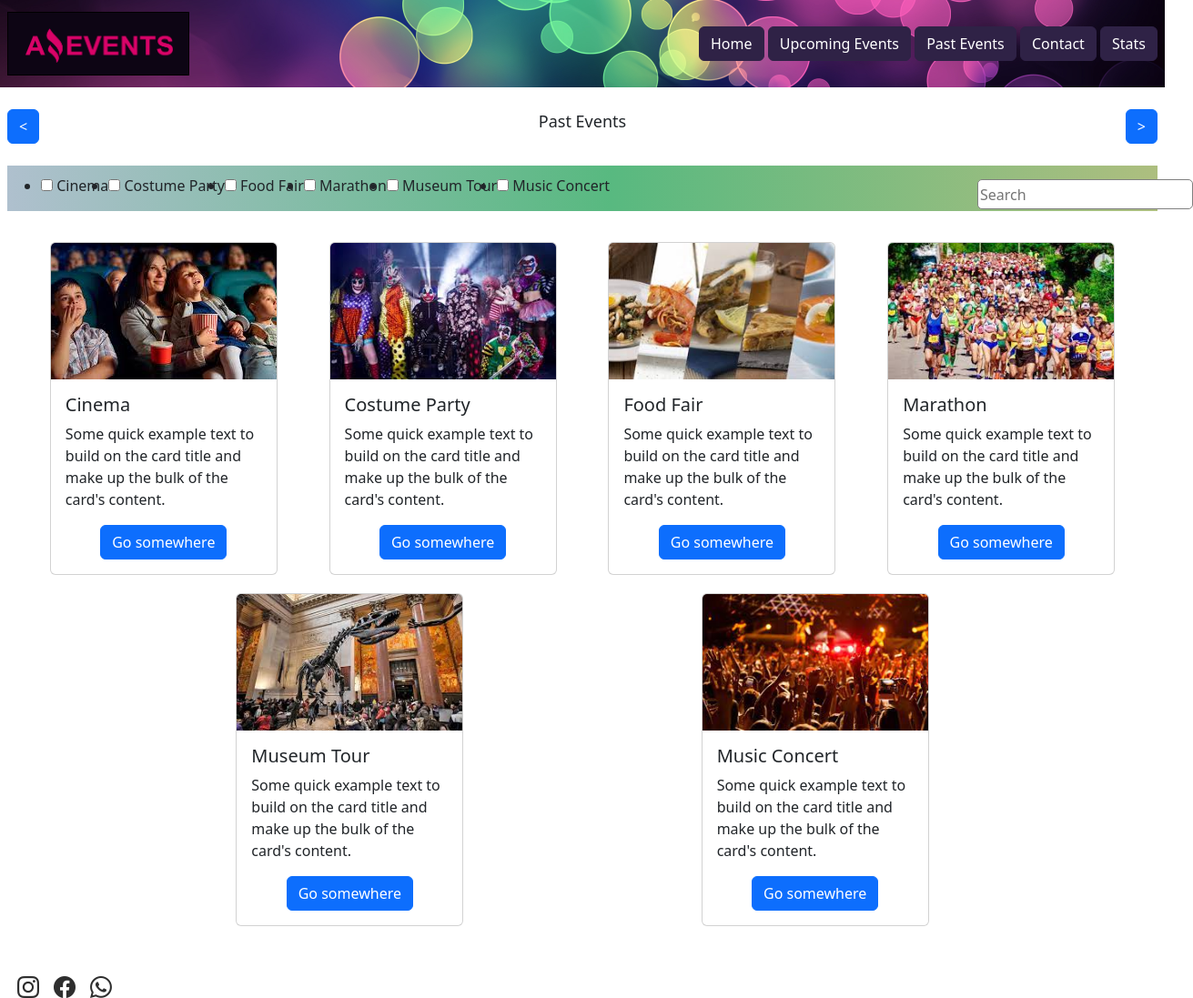
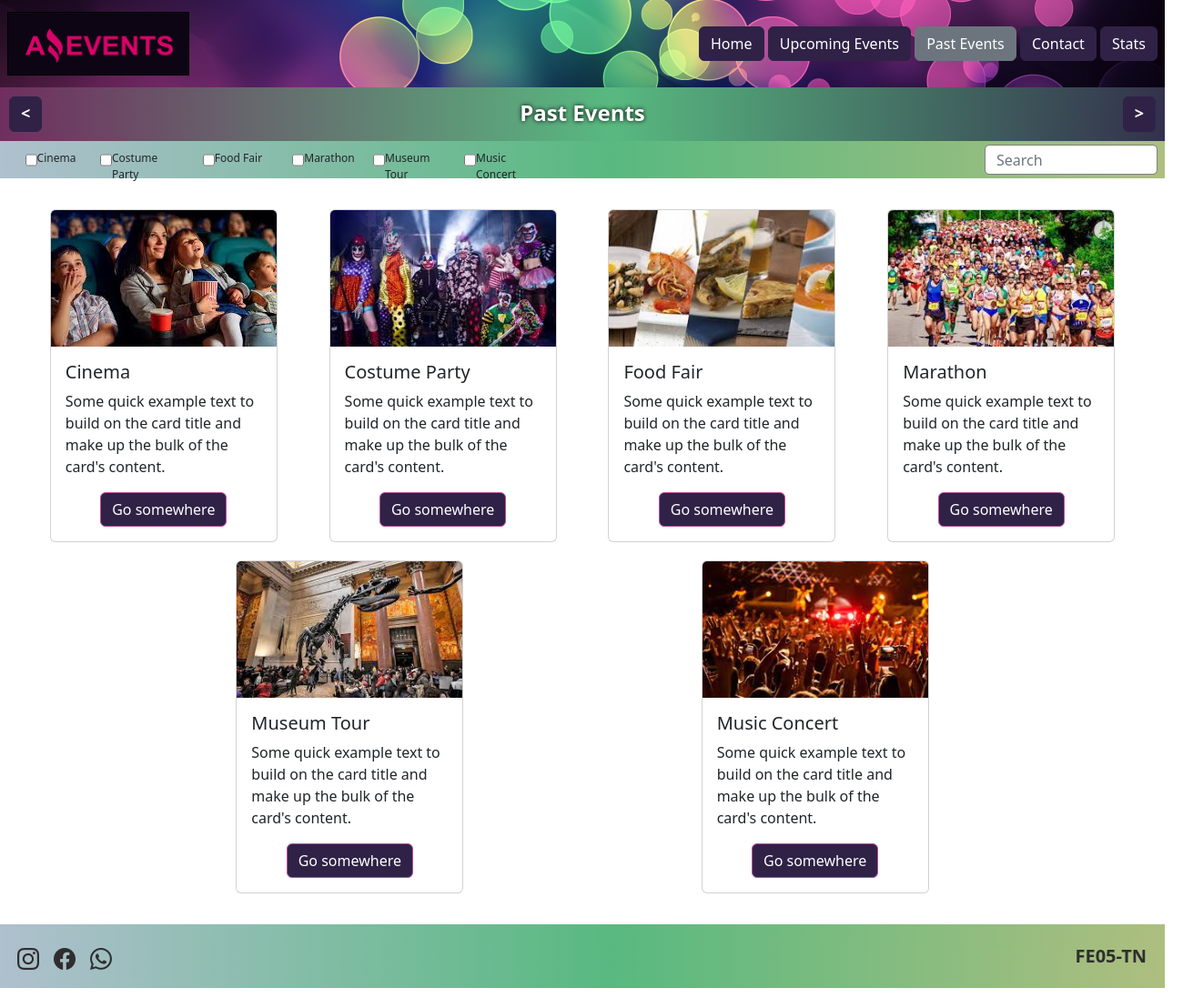
Before and after one commit to Weber76/AP-MH-AmazingEvents, a plain HTML site: page past.html in a window 1280 px wide. Shown: the whole page at 91% size, 1311 px wide, since content can reach past the window. Drawn offline with nearby package versions, Linux system fonts and the light colour scheme.

Commit message:
Cambió Slide-check por Button-check en los filtros de búsqueda. index.html con el nuevo estilo.

```diff
--- a/css/style.css
+++ b/css/style.css
@@ -121,8 +121,8 @@ header {
 .searching {
   display: flex;
   justify-content: space-between;
-  padding: 10px 5px 0px 5px;
-  flex: auto;
+  align-items: center;
+  padding: 4px 5px;
   background-image: radial-gradient(
     circle at 105% 68.3%,
     #b7bf7f 0%,
@@ -137,60 +137,32 @@ header {
   display: flex;
   flex-wrap: wrap;
   padding-left: 0px;
-  margin-bottom: 5px;
+  margin: 0;
   list-style-type: none;
 }
 
 .check-slide {
   display: flex;
   flex-wrap: nowrap;
-  height: 34px;
-  width: 200px;
+  height: 22px;
+  width: 100px;
   padding: 0px 4px 0px 5px;
-  margin: 5px 5px;
-  border: 1px solid gray;
-  border-radius: 5px;
+  margin: 5px 0px;
 }
 
 .check-slide label {
   display: flex;
-  align-items: center;
+  justify-content: center;
   width: 100%;
+  font-size: 12px;
+  padding: 0px 0px 0px 0px;
 }
 
 .label-chk {
-  min-width: 32px;
-  height: 18px;
-  margin-right: 8px;
-  background: #979797;
-  border-radius: 100px;
-  cursor: pointer;
+  display: block;
   position: relative;
-  transition: 1s;
-}
-
-.label-chk::after {
-  content: "";
-  width: 13px;
-  height: 13px;
-  background: #eee;
-  border-radius: 100px;
-  position: absolute;
-  top: 2px;
-  left: 3px;
-  transition: 0.1s;
-}
-
-.slide-chk:checked + .label-chk::after {
-  left: 15px;
-}
-
-.slide-chk:checked + .label-chk {
-  background: #448f63;
-}
-
-.slide-chk {
-  display: none;
+  top: -4px;
+  left: -10px;
 }
 
 /* Buscador */
@@ -198,7 +170,6 @@ header {
 .text-search {
   flex-shrink: 0;
   width: 190px;
-  margin-top: 5px;
   margin-right: 3px;
 }
 
@@ -434,7 +405,7 @@ tbody.statistics-body td {
 
   .cat-ul {
     display: flex;
-    flex-direction: column;
+    justify-content: space-around;
     flex-wrap: wrap;
     padding-left: 0px;
     list-style-type: none;
@@ -443,7 +414,7 @@ tbody.statistics-body td {
   .text-search {
     display: flex;
     flex-shrink: 0;
-    width: auto;
+    width: 100%;
   }
 
   .input-search {
@@ -452,6 +423,10 @@ tbody.statistics-body td {
   }
 
   .check-slide {
-    width: auto;
+    width: 98px;
+  }
+
+  .category {
+    width: 100%;
   }
 }
--- a/past.html
+++ b/past.html
@@ -1,30 +1,30 @@
 <!DOCTYPE html>
 <html lang="en">
   <head>
-    <meta charset="UTF-8">
-    <meta http-equiv="X-UA-Compatible" content="IE=edge">
-    <meta name="viewport" content="width=device-width, initial-scale=1.0">
+    <meta charset="UTF-8" />
+    <meta http-equiv="X-UA-Compatible" content="IE=edge" />
+    <meta name="viewport" content="width=device-width, initial-scale=1.0" />
     <link
       href="https://cdn.jsdelivr.net/npm/bootstrap@5.2.3/dist/css/bootstrap.min.css"
       rel="stylesheet"
       integrity="sha384-rbsA2VBKQhggwzxH7pPCaAqO46MgnOM80zW1RWuH61DGLwZJEdK2Kadq2F9CUG65"
       crossorigin="anonymous"
-   >
+    />
     <link
       rel="stylesheet"
       href="https://cdn.jsdelivr.net/npm/bootstrap-icons@1.10.3/font/bootstrap-icons.css"
-   >
-    <link rel="stylesheet" href="./css/style.css">
+    />
+    <link rel="stylesheet" href="./css/style.css" />
     <title>Past Events</title>
   </head>
-  <body>
+  <body class="container-body">
     <header class="align-items-center ps-2 pe-2">
       <aside class="aside-logo">
         <img
           class="img-logo"
           src="./img/logo_amazing_events.png"
-          alt="Logo MDHL"
-       >
+          alt="Logo Amazing Events"
+        />
       </aside>
       <nav class="nav-bar align-items-center">
         <ul class="nav-list">
@@ -34,7 +34,7 @@
           <li class="btn btn-primary navi-link">
             <a href="upcoming.html">Upcoming Events</a>
           </li>
-          <li class="btn btn-secondary navi-link visit">Past Events</li>
+          <li class="btn btn-secondary visit">Past Events</li>
           <li class="btn btn-primary navi-link">
             <a href="contact.html">Contact</a>
           </li>
@@ -45,63 +45,103 @@
       </nav>
       <nav class="nav-down">
         <button
-          class="nav-bar-button btn btn-primary dropdown-toggle bi bi-list"
+          class="nav-bar-button btn btn-primary dropdown-toggle bi bi-list navi-drop"
           type="button"
           data-bs-toggle="dropdown"
           aria-expanded="false"
         ></button>
-        <ul class="dropdown-menu">
+        <ul class="dropdown-menu down-list">
           <li>
-            <a class="dropdown-item" href="index.html">Home</a>
+            <a class="dropdown-item first-item" href="index.html">Home</a>
           </li>
           <li>
             <a class="dropdown-item" href="upcoming.html">Upcoming Events</a>
           </li>
-          <li><a class="dropdown-item visiting" href="#">Past Events</a></li>
+          <li><span class="dropdown-item visiting">Past Events</span></li>
           <li><a class="dropdown-item" href="contact.html">Contact</a></li>
           <li><a class="dropdown-item" href="stats.html">Stats</a></li>
         </ul>
       </nav>
     </header>
-    <aside class="d-flex justify-content-between mt-4 mb-4 ms-2 me-2">
+    <aside class="aside-hbar">
       <a href="upcoming.html" class="btn btn-primary">&lt;</a>
       <p class="navi-here">Past Events</p>
       <a href="contact.html" class="btn btn-primary">&gt;</a>
     </aside>
-    <main>
-      <form
-        class="d-flex justify-content-between mt-4 mb-4 ms-2 me-2 searching"
-      >
+    <main class="flex-grow-1">
+      <form class="searching">
         <fieldset class="category">
-          <ul class="d-flex flex-wrap">
-            <li>
-              <input type="checkbox" id="cinema" name="category_cinema">
-              <label for="cinema">Cinema</label>
+          <ul class="cat-ul">
+            <li class="check-slide">
+              <label for="cinema"
+                ><input
+                  class="slide-chk"
+                  type="checkbox"
+                  id="cinema"
+                  name="category_cinema"
+                /><span class="label-chk"></span>Cinema</label
+              >
             </li>
-            <li>
-              <input type="checkbox" id="costume" name="category_costume">
-              <label for="costume">Costume Party</label>
+            <li class="check-slide">
+              <label for="costume"
+                ><input
+                  class="slide-chk"
+                  type="checkbox"
+                  id="costume"
+                  name="category_costume"
+                /><span class="label-chk"></span>Costume Party</label
+              >
             </li>
-            <li>
-              <input type="checkbox" id="food" name="category_food">
-              <label for="food">Food Fair</label>
+            <li class="check-slide">
+              <label for="food"
+                ><input
+                  class="slide-chk"
+                  type="checkbox"
+                  id="food"
+                  name="category_food"
+                /><span class="label-chk"></span>Food Fair</label
+              >
             </li>
-            <li>
-              <input type="checkbox" id="marathon" name="category_marathon">
-              <label for="marathon">Marathon</label>
+            <li class="check-slide">
+              <label for="marathon"
+                ><input
+                  class="slide-chk"
+                  type="checkbox"
+                  id="marathon"
+                  name="category_marathon"
+                /><span class="label-chk"></span>Marathon</label
+              >
             </li>
-            <li>
-              <input type="checkbox" id="museum" name="category_museum">
-              <label for="museum">Museum Tour</label>
+            <li class="check-slide">
+              <label for="museum"
+                ><input
+                  class="slide-chk"
+                  type="checkbox"
+                  id="museum"
+                  name="category_museum"
+                /><span class="label-chk"></span>Museum Tour</label
+              >
             </li>
-            <li>
-              <input type="checkbox" id="music" name="category_music">
-              <label for="music">Music Concert</label>
+            <li class="check-slide">
+              <label for="music">
+                <input
+                  class="slide-chk"
+                  type="checkbox"
+                  id="music"
+                  name="category_music"
+                />
+                <span class="label-chk"></span>Music Concert</label
+              >
             </li>
           </ul>
         </fieldset>
         <fieldset class="text-search">
-          <input class="input-search" type="search" placeholder="Search">
+          <input
+            class="input-search form-control"
+            type="text"
+            placeholder="Search"
+            aria-label="default input example"
+          />
         </fieldset>
       </form>
       <article
@@ -112,14 +152,14 @@
             src="./img/cinema.jpg"
             class="card-img-top"
             alt="Mother with children watching a movie at the cinema."
-         >
+          />
           <div class="card-body">
             <h5 class="card-title">Cinema</h5>
             <p class="card-text">
               Some quick example text to build on the card title and make up the
               bulk of the card's content.
             </p>
-            <a href="#" class="btn btn-primary">Go somewhere</a>
+            <a href="#" class="btn btn-primary btn-card">Go somewhere</a>
           </div>
         </div>
         <div class="card">
@@ -127,14 +167,14 @@
             src="./img/costume_party.jpg"
             class="card-img-top"
             alt="People with clown costume."
-         >
+          />
           <div class="card-body">
             <h5 class="card-title">Costume Party</h5>
             <p class="card-text">
               Some quick example text to build on the card title and make up the
               bulk of the card's content.
             </p>
-            <a href="#" class="btn btn-primary">Go somewhere</a>
+            <a href="#" class="btn btn-primary btn-card">Go somewhere</a>
           </div>
         </div>
         <div class="card">
@@ -142,14 +182,14 @@
             src="./img/food_fair.jpg"
             class="card-img-top"
             alt="Varied and well-spiced dishes."
-         >
+          />
           <div class="card-body">
             <h5 class="card-title">Food Fair</h5>
             <p class="card-text">
               Some quick example text to build on the card title and make up the
               bulk of the card's content.
             </p>
-            <a href="#" class="btn btn-primary">Go somewhere</a>
+            <a href="#" class="btn btn-primary btn-card">Go somewhere</a>
           </div>
         </div>
         <div class="card">
@@ -157,14 +197,14 @@
             src="./img/marathon.jpg"
             class="card-img-top"
             alt="A crowd of people running a marathon race."
-         >
+          />
           <div class="card-body">
             <h5 class="card-title">Marathon</h5>
             <p class="card-text">
               Some quick example text to build on the card title and make up the
               bulk of the card's content.
             </p>
-            <a href="#" class="btn btn-primary">Go somewhere</a>
+            <a href="#" class="btn btn-primary btn-card">Go somewhere</a>
           </div>
         </div>
         <div class="card">
@@ -172,14 +212,14 @@
             src="./img/museum_tour.jpg"
             class="card-img-top"
             alt="Large dinosaur skeleton surrounded by people."
-         >
+          />
           <div class="card-body">
             <h5 class="card-title">Museum Tour</h5>
             <p class="card-text">
               Some quick example text to build on the card title and make up the
               bulk of the card's content.
             </p>
-            <a href="#" class="btn btn-primary">Go somewhere</a>
+            <a href="#" class="btn btn-primary btn-card">Go somewhere</a>
           </div>
         </div>
         <div class="card">
@@ -187,19 +227,21 @@
             src="./img/music_concert.jpg"
             class="card-img-top"
             alt="Rear view of a crowd of people in a concert with a artist scenary on background."
-         >
+          />
           <div class="card-body">
             <h5 class="card-title">Music Concert</h5>
             <p class="card-text">
               Some quick example text to build on the card title and make up the
               bulk of the card's content.
             </p>
-            <a href="#" class="btn btn-primary">Go somewhere</a>
+            <a href="#" class="btn btn-primary btn-card">Go somewhere</a>
           </div>
         </div>
       </article>
     </main>
-    <footer class="d-flex justify-content-between">
+    <footer
+      class="d-flex justify-content-between align-items-center footer-container"
+    >
       <ul class="social d-flex">
         <li>
           <a href="#"><span class="bi bi-instagram h4"></span></a>
@@ -211,6 +253,7 @@
           <a href="#"><span class="bi bi-whatsapp h4"></span></a>
         </li>
       </ul>
+      <p class="footer-para">FE05-TN</p>
     </footer>
     <script
       src="https://cdn.jsdelivr.net/npm/bootstrap@5.2.3/dist/js/bootstrap.bundle.min.js"
```
Also changed, not shown: index.html (+30 -25 lines), upcoming.html (+1 -1 lines).
